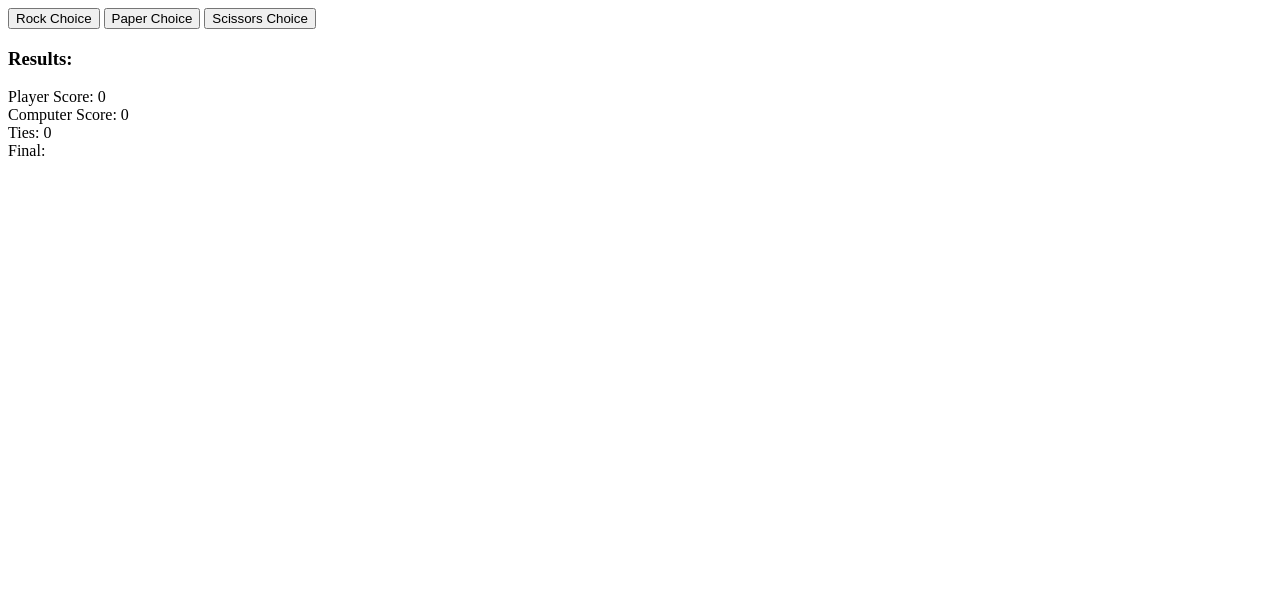
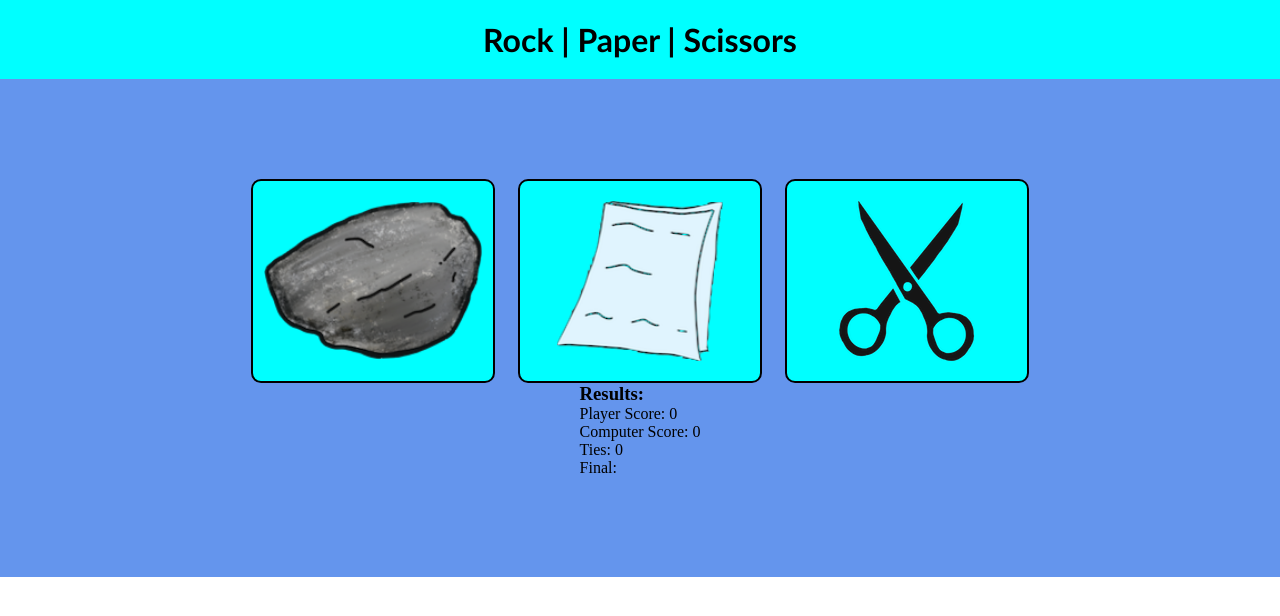
Before and after one commit to LukGH4/RockPaperScissors, a plain HTML site: page index.html in a window 1280 px wide. Drawn offline with Linux system fonts and the light colour scheme.

Commit message:
Add a bunch of stuff

```diff
--- a/index.html
+++ b/index.html
@@ -5,11 +5,18 @@
     <meta http-equiv="X-UA-Compatible" content="IE=edge">
     <meta name="viewport" content="width=device-width, initial-scale=1.0">
     <title>Document</title>
+    <link rel="stylesheet" href="styles.css">
 </head>
 <body>
-    <button class="rock">Rock Choice</button>
-    <button class="paper">Paper Choice</button>
-    <button class="scissors">Scissors Choice</button>
+    <div class="header-container">
+        <div class="header-title">Rock | Paper | Scissors</div>
+    </div>
+    <div class="body-container">
+        <div class="body-buttons">
+            <div class='rock'><img src="./images/rock.png"></div>
+            <div class='paper'><img src="./images/paper.png"></div>
+            <div class='scissors'><img src="./images/scissors.png"></div>
+        </div>
         <div id="results">
             <h3>Results:</h3>
             <div class="player">
@@ -24,6 +31,7 @@
             <div class="final-result">Final: </div>
         </div>
     </div>
+    </div>
     <script src="./script.js" delay></script>
 </body>
 </html>
--- /dev/null
+++ b/styles.css
@@ -0,0 +1,53 @@
+* {
+    margin: 0;
+    padding: 0;
+}
+
+.header-container {
+    display: flex;
+    justify-content: center;
+    background-color: aqua;
+    padding: 20px;
+}
+
+.header-container .header-title {
+    font-size: 32px;
+    font-weight: 900;
+    font-family:'Gill Sans', 'Gill Sans MT', 'Calibri', 'Trebuchet MS', sans-serif;
+}
+
+.body-container {
+    display: flex;
+    background-color: cornflowerblue;
+    padding: 100px;
+    flex-direction: column;
+    align-items: center;
+}
+
+.body-container .body-buttons {
+    display: flex;
+    width: 800px;
+    justify-content: space-around;
+}
+
+.body-container .body-buttons div{
+    display: flex;
+    justify-content: center;
+    width: 200px;
+    height: 160px;
+    transition-duration: 0.4s;
+    border-radius: 10px;
+    border: black solid 2px;
+    background-color: aqua;
+    padding: 20px;
+
+}
+.body-container .body-buttons div img{
+    width: max-content;
+    height: 160px;
+
+}
+.body-container .body-buttons div:hover{
+    background-color:cadetblue;
+
+}
```
Also changed, not shown: images/paper.png (added), images/rock.png (added), images/scissors.png (added). Lines whose indentation alone changed are shown as unchanged.
